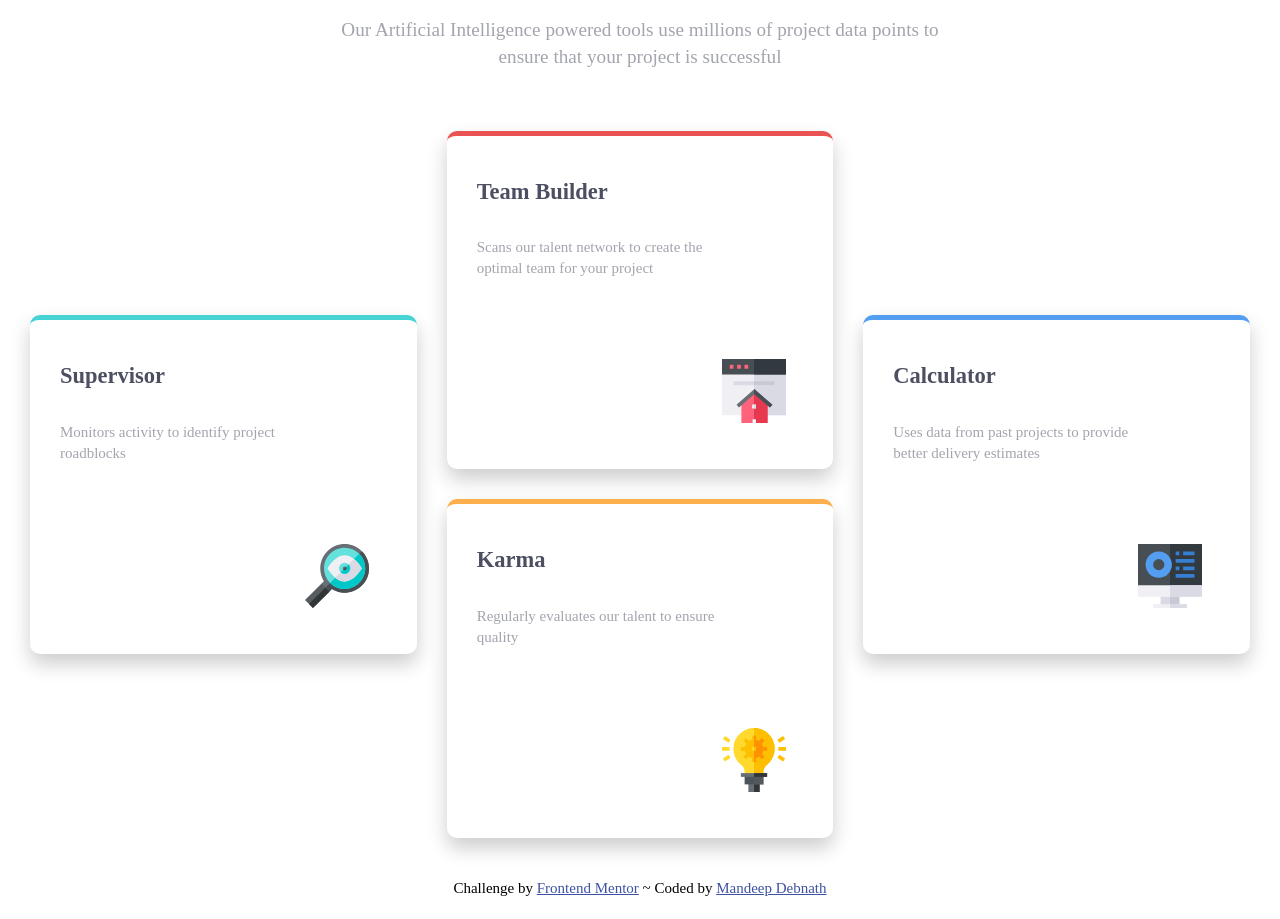
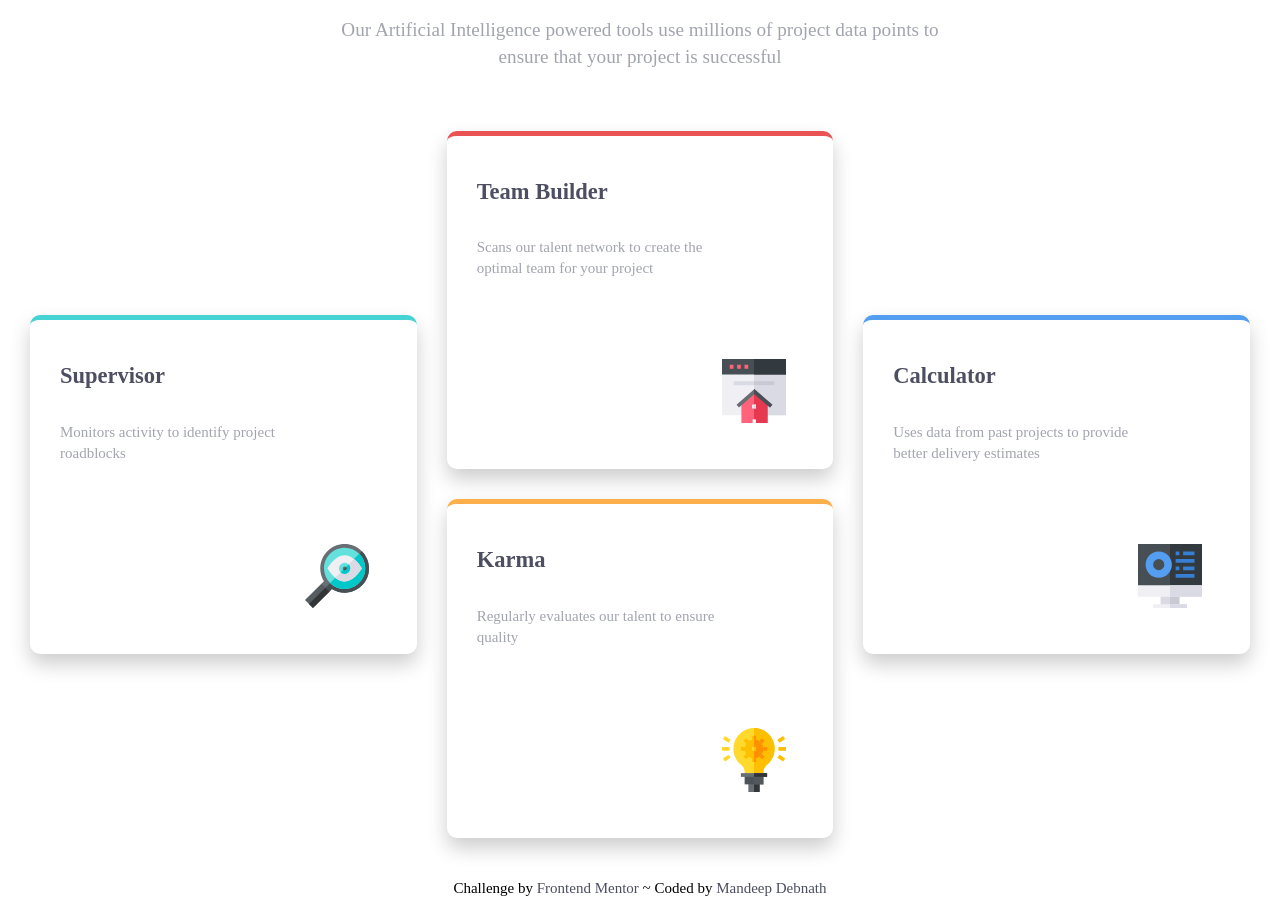
Before and after one commit to MandeepDebnath/four-cards-challenge, a plain HTML site: page index.html in a window 1280 px wide. Shown: the part 137-1056 px from the top of the page. Drawn offline with Linux system fonts and the light colour scheme.

Commit message:
Update style.css

```diff
--- a/style.css
+++ b/style.css
@@ -88,7 +88,8 @@ h1{
     padding: 0 20px;
 }
 .attribution a{
-    color: hsl(228, 45%, 44%);
+    text-decoration: none;
+    color: var(--dark-blue);
 }
 
 
```
